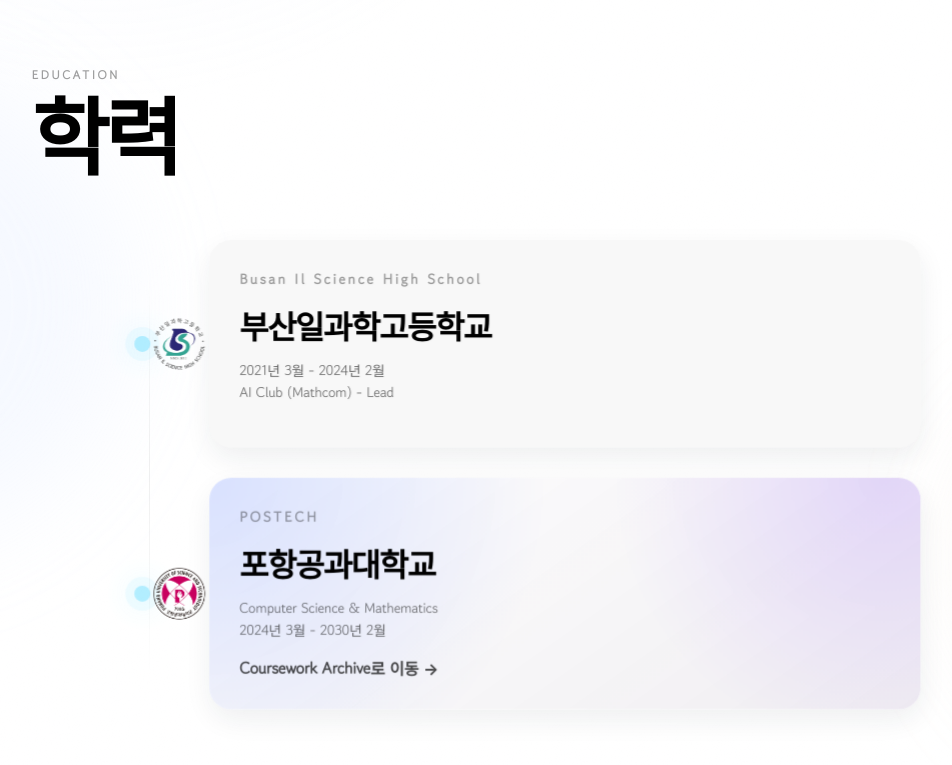
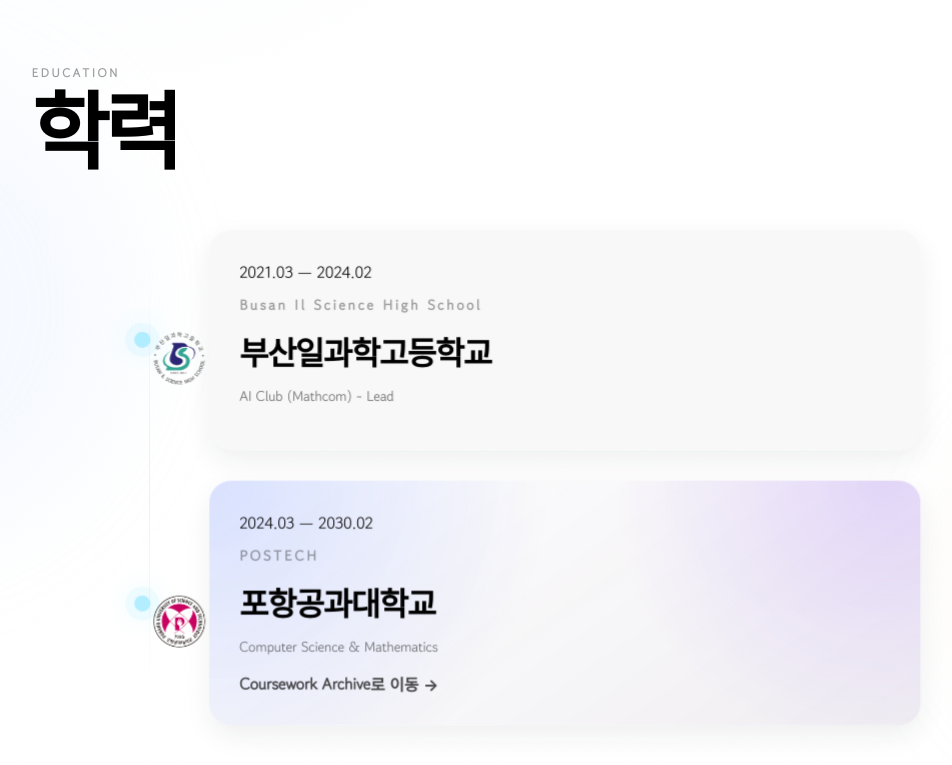
Before and after one commit to gimon0330/gimon0330.github.io, a Jekyll site: the page built from index.html, in a window 1280 px wide and 900 px high, scrolled down 963 px. Shown: the top 765 px of the window, without its empty margins (129-1081 px from the left). Built offline with Jekyll 4.4.1, drawn with Linux system fonts in a browser that asks for light colours; some web fonts are replaced; the list of posts is cut into pages by our own code.

Commit message:
Use period labels in education layout

```diff
--- a/index.html
+++ b/index.html
@@ -16,7 +16,7 @@
   <link rel="stylesheet" href="{{ '/assets/home-motion.css?v=20260519-contact1' | relative_url }}" />
   <link rel="stylesheet" href="{{ '/assets/home-alignment.css?v=20260530-achievements1' | relative_url }}" />
   <link rel="stylesheet" href="{{ '/assets/home-hover-fix.css?v=20260519-contact1' | relative_url }}" />
-  <link rel="stylesheet" href="{{ '/assets/education-card-fix.css?v=20260530-timeline-align1' | relative_url }}" />
+  <link rel="stylesheet" href="{{ '/assets/education-card-fix.css?v=20260530-line-period1' | relative_url }}" />
   <link rel="stylesheet" href="{{ '/assets/home-contact-fix.css?v=20260519-contact1' | relative_url }}" />
   <script defer src="{{ '/assets/main.js?v=20260519-contact1' | relative_url }}"></script>
   <script defer src="{{ '/assets/home-motion.js?v=20260519-contact1' | relative_url }}"></script>
@@ -55,15 +55,17 @@
       </div>
       <div class="education-timeline">
         <article class="edu-card reveal">
+          <div class="edu-period">2021.03 — 2024.02</div>
           <div class="edu-content">
             <div class="edu-header"><div class="logo-slot"><img src="{{ '/assets/logos/bsis.png' | relative_url }}" data-fallback-srcs='["{{ '/assets/logos/bsis.svg' | relative_url }}"]' alt="부산일과학고등학교 이미지" onerror="window.__portfolioProjectImageFallback ? window.__portfolioProjectImageFallback(this) : (this.style.display='none');" /><span hidden>BSIS</span></div><p class="eyebrow">Busan Il Science High School</p></div>
-            <h3>부산일과학고등학교</h3><p>2021년 3월 - 2024년 2월<br>AI Club (Mathcom) - Lead</p>
+            <h3>부산일과학고등학교</h3><p>AI Club (Mathcom) - Lead</p>
           </div>
         </article>
         <article class="edu-card featured reveal delay-1">
+          <div class="edu-period">2024.03 — 2030.02</div>
           <div class="edu-content">
             <div class="edu-header"><div class="logo-slot"><img src="{{ '/assets/logos/postech.png' | relative_url }}" data-fallback-srcs='["{{ '/assets/logos/postech.svg' | relative_url }}"]' alt="POSTECH 이미지" onerror="window.__portfolioProjectImageFallback ? window.__portfolioProjectImageFallback(this) : (this.style.display='none');" /><span hidden>POSTECH</span></div><p class="eyebrow">POSTECH</p></div>
-            <h3>포항공과대학교</h3><p>Computer Science &amp; Mathematics<br>2024년 3월 - 2030년 2월</p><a data-transition-link class="inline-link" href="{{ '/coursework.html' | relative_url }}">Coursework Archive로 이동 →</a>
+            <h3>포항공과대학교</h3><p>Computer Science &amp; Mathematics</p><a data-transition-link class="inline-link" href="{{ '/coursework.html' | relative_url }}">Coursework Archive로 이동 →</a>
           </div>
         </article>
       </div>
```
